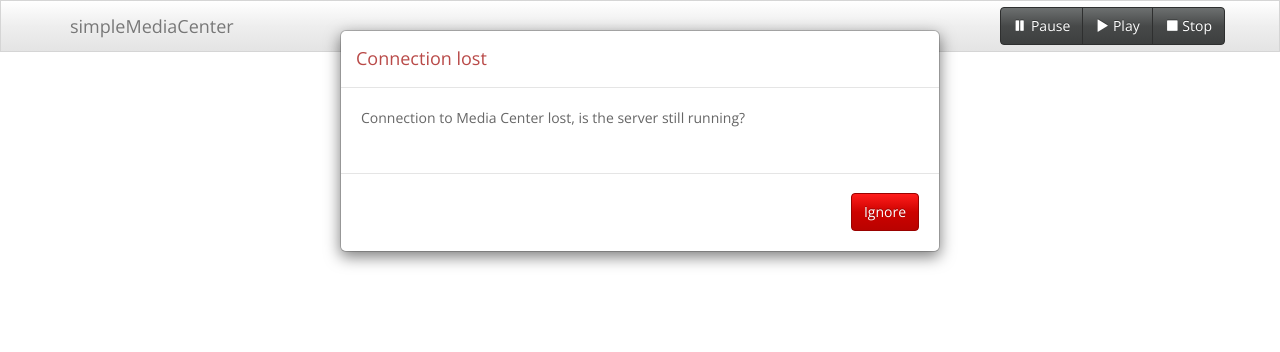
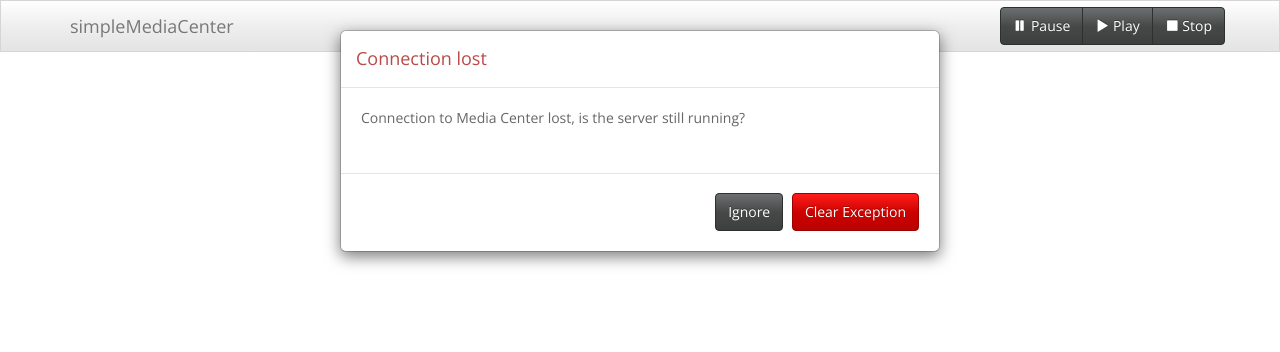
Before and after one commit to ingwinlu/simpleMediaCenter, a Python web app: template simpleMediaCenter/interface/templates/index.html in a window 1280 px wide. Shown: the top 352 px of the page. Run offline with Jinja, Linux system fonts and the light colour scheme; the template is opened without the code that fills it, so the values that code supplies are empty; some libraries are stand-ins or nearby versions; some web fonts are replaced.

Commit message:
added ignore button

```diff
--- a/simpleMediaCenter/interface/templates/alertbox.html
+++ b/simpleMediaCenter/interface/templates/alertbox.html
@@ -30,7 +30,8 @@
                 <p id="exception-body">Your error message goes here...</p>
             </div>
             <div class="modal-footer">
-                <button type="button" class="btn btn-danger" onclick='clearException();'>Ignore</button>
+                <button type="button" class="btn btn-default" onclick='$("#exception").hide();'>Ignore</button>
+                <button type="button" class="btn btn-danger" onclick='clearException();'>Clear Exception</button>
             </div>
         </div>
   </div>
```
